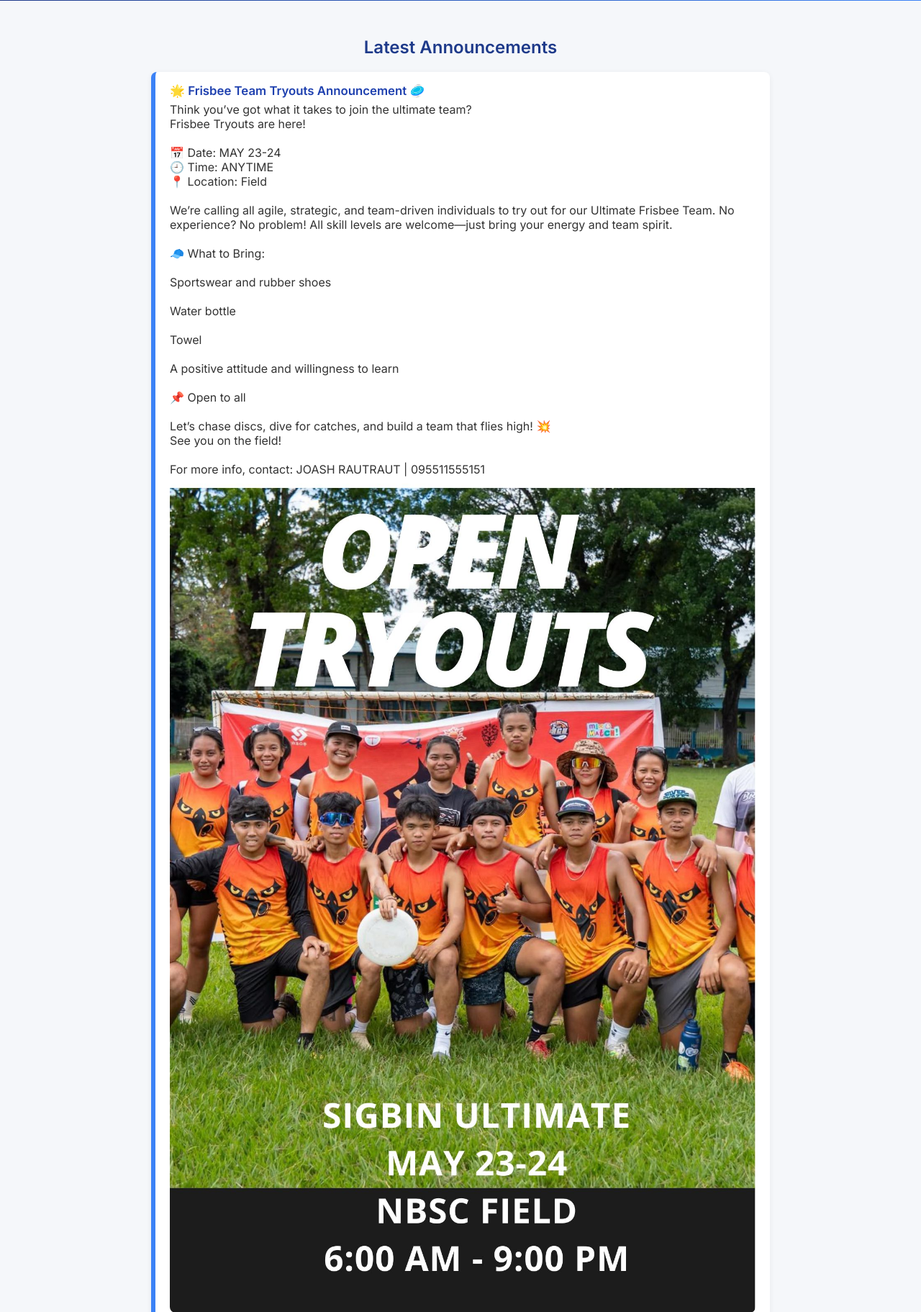
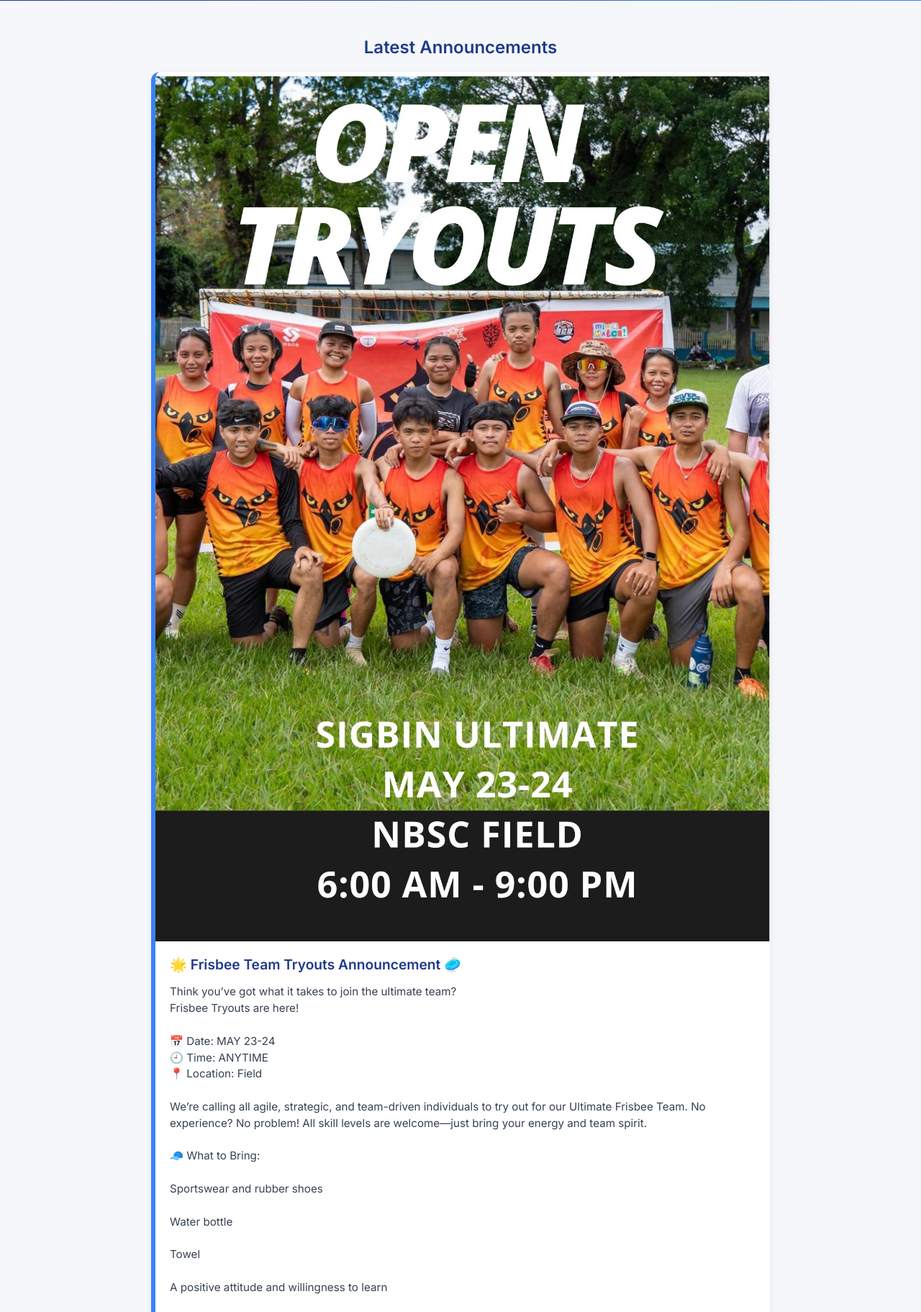
Before and after one commit to SinabiananRey/sclub, a PHP site: page /member_dashboard.php in a window 1280 px wide. Shown: the part 354-2177 px from the top of the page at 72% size. Run offline with PHP 8.4, Linux system fonts and the light colour scheme; a user stored in the database is signed in; data comes from the database, SQL or seed files in the repository.

```diff
--- a/member_dashboard.php
+++ b/member_dashboard.php
@@ -23,40 +23,140 @@ $announcement_result = $conn->query($announcement_query);
     <style>
         * { box-sizing: border-box; }
         body { margin: 0; font-family: 'Inter', sans-serif; background: #f5f7fa; color: #333; }
-        header { background: #1e3a8a; color: white; padding: 1rem 2rem; display: flex; justify-content: space-between; align-items: center; box-shadow: 0 2px 5px rgba(0, 0, 0, 0.1); }
+
+        header {
+            background: #1e3a8a;
+            color: white;
+            padding: 1rem 2rem;
+            display: flex;
+            justify-content: space-between;
+            align-items: center;
+            box-shadow: 0 2px 5px rgba(0, 0, 0, 0.1);
+        }
         header div { font-weight: 600; font-size: 1.2rem; }
-        nav a { color: white; margin-left: 1.2rem; text-decoration: none; font-weight: 500; transition: opacity 0.2s ease; }
+        nav a {
+            color: white;
+            margin-left: 1.2rem;
+            text-decoration: none;
+            font-weight: 500;
+            transition: opacity 0.2s ease;
+        }
         nav a:hover { opacity: 0.8; }
-        .hero { background: linear-gradient(to right, #1e3a8a, #3b82f6); color: white; text-align: center; padding: 70px 20px; }
+
+        .hero {
+            background: linear-gradient(to right, #1e3a8a, #3b82f6);
+            color: white;
+            text-align: center;
+            padding: 70px 20px;
+        }
         .hero h1 { font-size: 2.5rem; margin-bottom: 10px; }
         .hero p { font-size: 1.1rem; margin-bottom: 25px; }
-        .hero a { background: white; color: #1e3a8a; padding: 12px 24px; border-radius: 6px; font-weight: 600; text-decoration: none; transition: background 0.2s ease, color 0.2s ease; box-shadow: 0 2px 6px rgba(0,0,0,0.1); }
-        .hero a:hover { background: #e0e7ff; color: #1d4ed8; }
-        .container { max-width: 900px; margin: 50px auto; padding: 0 20px; }
-        .container h3 { font-size: 1.5rem; margin-bottom: 20px; color: #1e3a8a; text-align: center; }
-        .announcement-list { display: grid; gap: 15px; padding: 0; list-style: none; }
-        .announcement-list li { background: white; border-left: 6px solid #3b82f6; padding: 16px 20px; border-radius: 8px; box-shadow: 0 2px 8px rgba(0,0,0,0.06); transition: transform 0.2s ease, box-shadow 0.2s ease; }
-        .announcement-list li:hover { transform: translateY(-2px); box-shadow: 0 4px 12px rgba(0,0,0,0.08); }
-        .announcement-list li strong { font-size: 1.05rem; display: block; margin-bottom: 6px; color: #1e40af; }
-        .announcement-list li span { display: block; margin-top: 10px; font-size: 0.85rem; color: #6b7280; }
+        .hero a {
+            background: white;
+            color: #1e3a8a;
+            padding: 12px 24px;
+            border-radius: 6px;
+            font-weight: 600;
+            text-decoration: none;
+            transition: background 0.2s ease, color 0.2s ease;
+            box-shadow: 0 2px 6px rgba(0,0,0,0.1);
+        }
+        .hero a:hover {
+            background: #e0e7ff;
+            color: #1d4ed8;
+        }
+
+        .container {
+            max-width: 900px;
+            margin: 50px auto;
+            padding: 0 20px;
+        }
+        .container h3 {
+            font-size: 1.5rem;
+            margin-bottom: 20px;
+            color: #1e3a8a;
+            text-align: center;
+        }
+
+        /* Updated Announcement Styles */
+        .announcement-list {
+            display: grid;
+            gap: 20px;
+            padding: 0;
+            list-style: none;
+        }
+        .announcement-card {
+            background: #fff;
+            border-radius: 12px;
+            overflow: hidden;
+            box-shadow: 0 4px 12px rgba(0,0,0,0.06);
+            display: flex;
+            flex-direction: column;
+            transition: transform 0.2s ease, box-shadow 0.2s ease;
+            border-left: 6px solid #3b82f6;
+        }
+        .announcement-card:hover {
+            transform: translateY(-4px);
+            box-shadow: 0 6px 16px rgba(0,0,0,0.08);
+        }
+        .announcement-img-wrapper {
+            width: 100%;
+            text-align: center;
+            background-color: #f0f4ff;
+        }
         .announcement-image {
             max-width: 100%;
-            width: 100%;
             height: auto;
-            border-radius: 8px;
+            display: block;
+            object-fit: cover;
+        }
+        .announcement-content {
+            padding: 20px;
+        }
+        .announcement-title {
+            font-size: 1.2rem;
+            color: #1e3a8a;
+            margin-bottom: 10px;
+            font-weight: 600;
+        }
+        .announcement-text {
+            color: #374151;
+            font-size: 0.95rem;
+            line-height: 1.5;
+            margin-bottom: 15px;
+        }
+        .announcement-date {
+            font-size: 0.85rem;
+            color: #6b7280;
+        }
+
+        .footer {
+            text-align: center;
+            font-size: 0.9rem;
+            color: #666;
+            margin: 80px 0 30px;
+        }
+        .footer a {
+            color: #1e3a8a;
+            text-decoration: none;
+            font-weight: 500;
+        }
+        .footer a:hover {
+            text-decoration: underline;
+        }
+        .social-icons {
             margin-top: 10px;
-            display: block;
         }
-        .announcement-img-wrapper {
-            margin-top: 10px;
-            text-align: center;
+        .social-icons a {
+            margin: 0 10px;
+            color: #1e3a8a;
+            font-size: 1.2rem;
+            transition: color 0.2s ease;
         }
-        .footer { text-align: center; font-size: 0.9rem; color: #666; margin: 80px 0 30px; }
-        .footer a { color: #1e3a8a; text-decoration: none; font-weight: 500; }
-        .footer a:hover { text-decoration: underline; }
-        .social-icons { margin-top: 10px; }
-        .social-icons a { margin: 0 10px; color: #1e3a8a; font-size: 1.2rem; transition: color 0.2s ease; }
-        .social-icons a:hover { color: #2563eb; }
+        .social-icons a:hover {
+            color: #2563eb;
+        }
+
         @media (max-width: 600px) {
             .hero h1 { font-size: 2rem; }
             nav a { margin-left: 0.8rem; font-size: 0.9rem; }
@@ -85,17 +185,17 @@ $announcement_result = $conn->query($announcement_query);
     <h3>Latest Announcements</h3>
     <ul class="announcement-list">
         <?php while ($row = $announcement_result->fetch_assoc()) { ?>
-            <li>
-                <strong><?php echo htmlspecialchars($row['title']); ?></strong>
-                <?php echo nl2br(htmlspecialchars($row['content'])); ?>
-
+            <li class="announcement-card">
                 <?php if (!empty($row['image_path'])) { ?>
                     <div class="announcement-img-wrapper">
                         <img src="<?php echo htmlspecialchars($row['image_path']); ?>" class="announcement-image" alt="Announcement Image">
                     </div>
                 <?php } ?>
-
-                <span>Posted on <?php echo date('F j, Y', strtotime($row['created_at'])); ?></span>
+                <div class="announcement-content">
+                    <strong class="announcement-title"><?php echo htmlspecialchars($row['title']); ?></strong>
+                    <p class="announcement-text"><?php echo nl2br(htmlspecialchars($row['content'])); ?></p>
+                    <span class="announcement-date">📅 <?php echo date('F j, Y', strtotime($row['created_at'])); ?></span>
+                </div>
             </li>
         <?php } ?>
     </ul>
```
Also changed, not shown: edit_profile.php (+32 -67 lines), view_reports.php (+45 -20 lines), uploads/1747440691_saraum.png (deleted), uploads/1747465859_Basketball.png (renamed from uploads/1747441090_Basketball.png), uploads/1747465870_images (2).jpg (renamed from uploads/1747441182_images (2).jpg), uploads/1747465897_476112396_1149562593248557_6684078427433940008_n.jpg (added).
